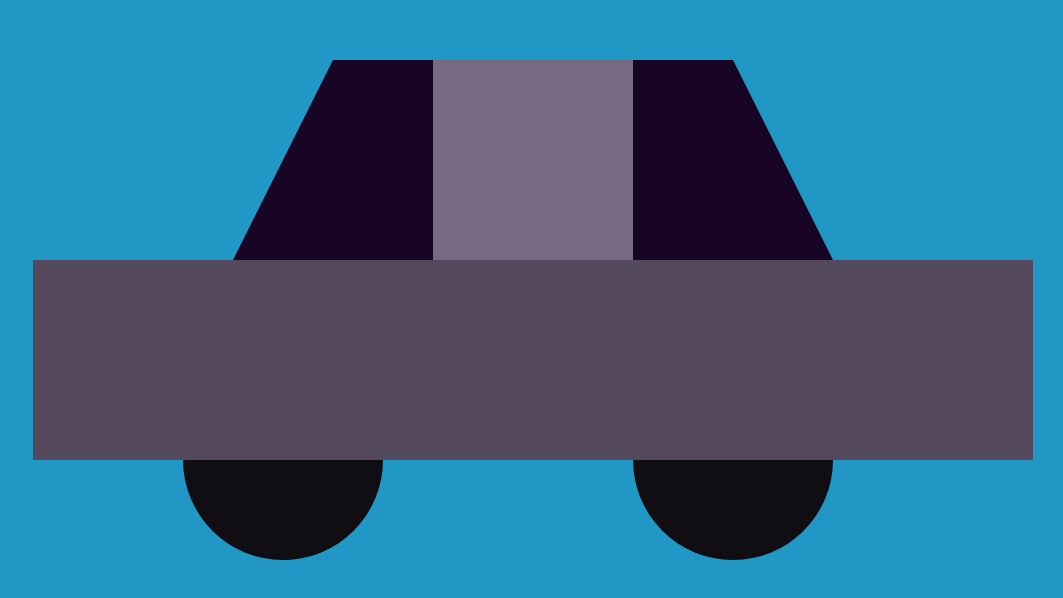
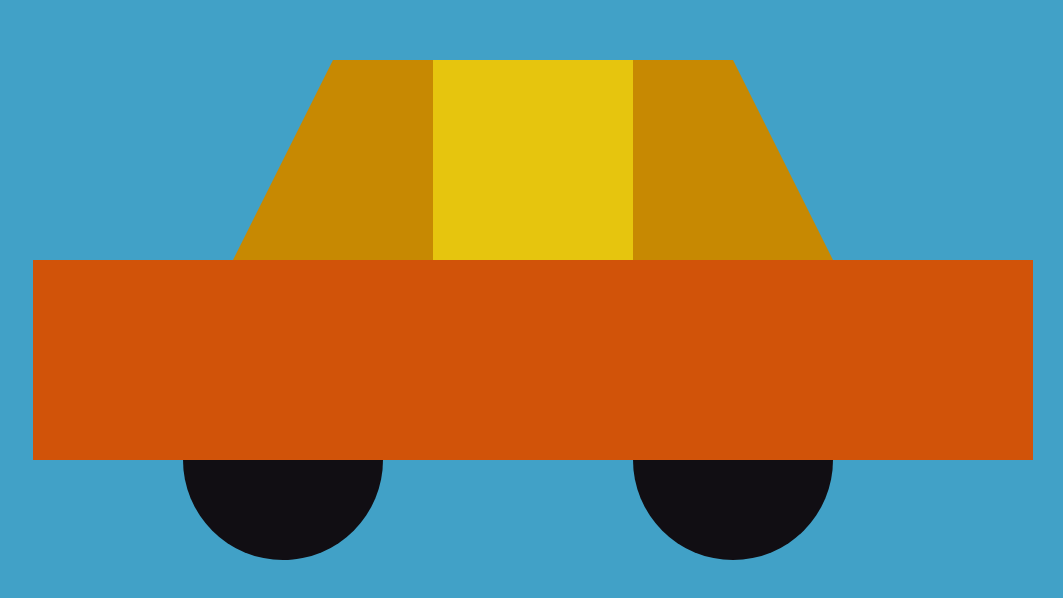
Before and after one commit to Janiite/homeWork_3, a plain HTML site: page index.html in a window 1280 px wide. Shown: the part 140-738 px from the top of the page, without its empty margins (217-1280 px from the left). Drawn offline with Linux system fonts and the light colour scheme.

Commit message:
Update style.css

```diff
--- a/style.css
+++ b/style.css
@@ -14,7 +14,7 @@ body {
     bottom: 0;
     left: 0;
     right: 0;
-    background-color: rgb(33, 151, 197);
+    background-color: rgb(65, 161, 199);
 }
 
 .vidus {
@@ -22,7 +22,7 @@ body {
     position: relative;
     height: 200px;
     width: 1000px;
-    background-color: rgb(84, 72, 92);
+    background-color: rgb(209, 83, 9);
     margin: auto;
     bottom: 600px;
 }
@@ -32,7 +32,7 @@ body {
     position: relative;
     height: 200px;
     width: 200px;
-    background-color: rgb(119, 105, 129);
+    background-color: rgb(230, 197, 14);
     margin: auto;
     top: -200px;
 
@@ -41,7 +41,7 @@ body {
 .jumts1 {
 
     position: relative;
-    border-bottom: 200px solid rgb(24, 5, 37);
+    border-bottom: 200px solid rgb(199, 137, 2);
     border-left: 100px solid transparent;
     height: 0;
     width: 100px;
@@ -53,7 +53,7 @@ body {
 .jumts2 {
 
     position: relative;
-    border-bottom: 200px solid rgb(24, 5, 37);
+    border-bottom: 200px solid rgb(199, 137, 2);
     border-right: 100px solid transparent;
     height: 0;
     width: 100px;
```
